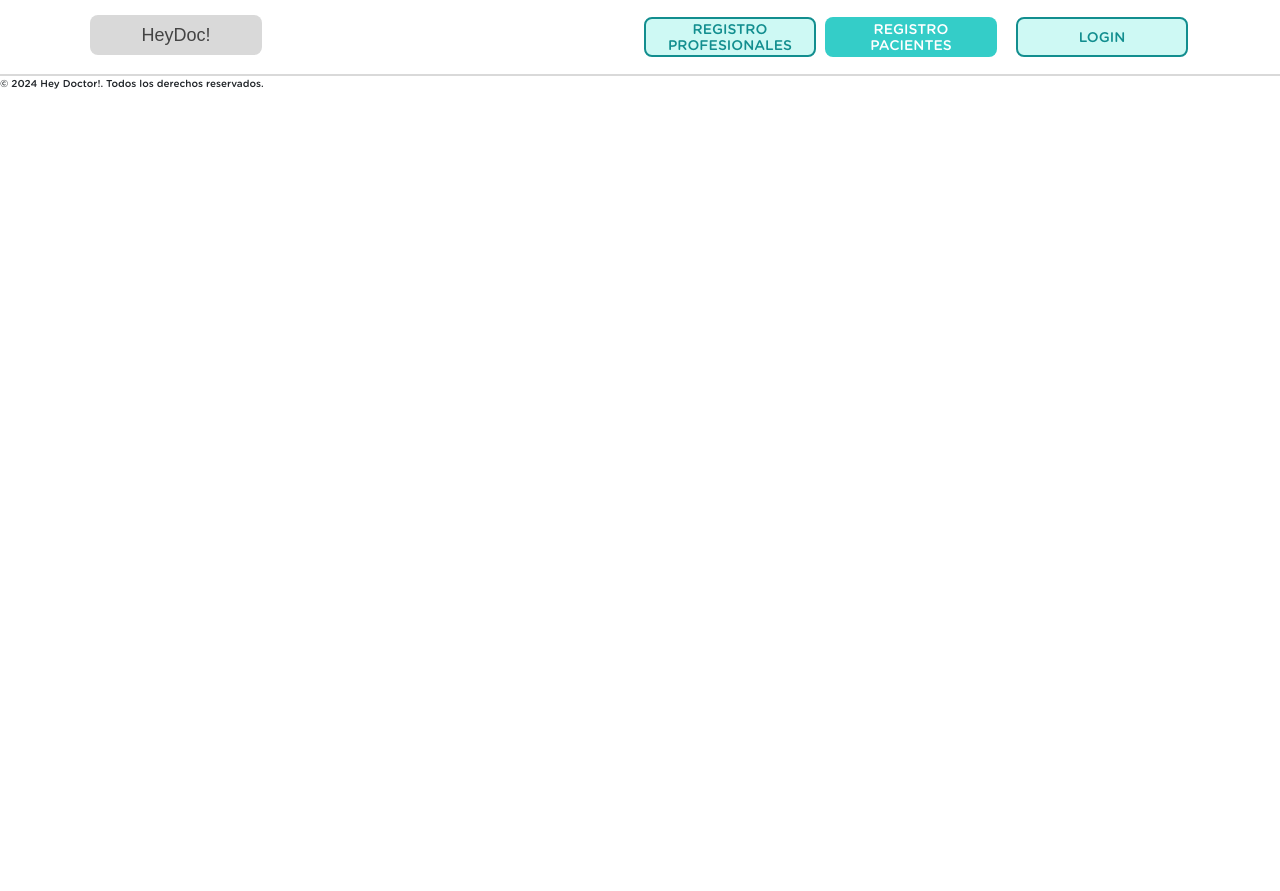
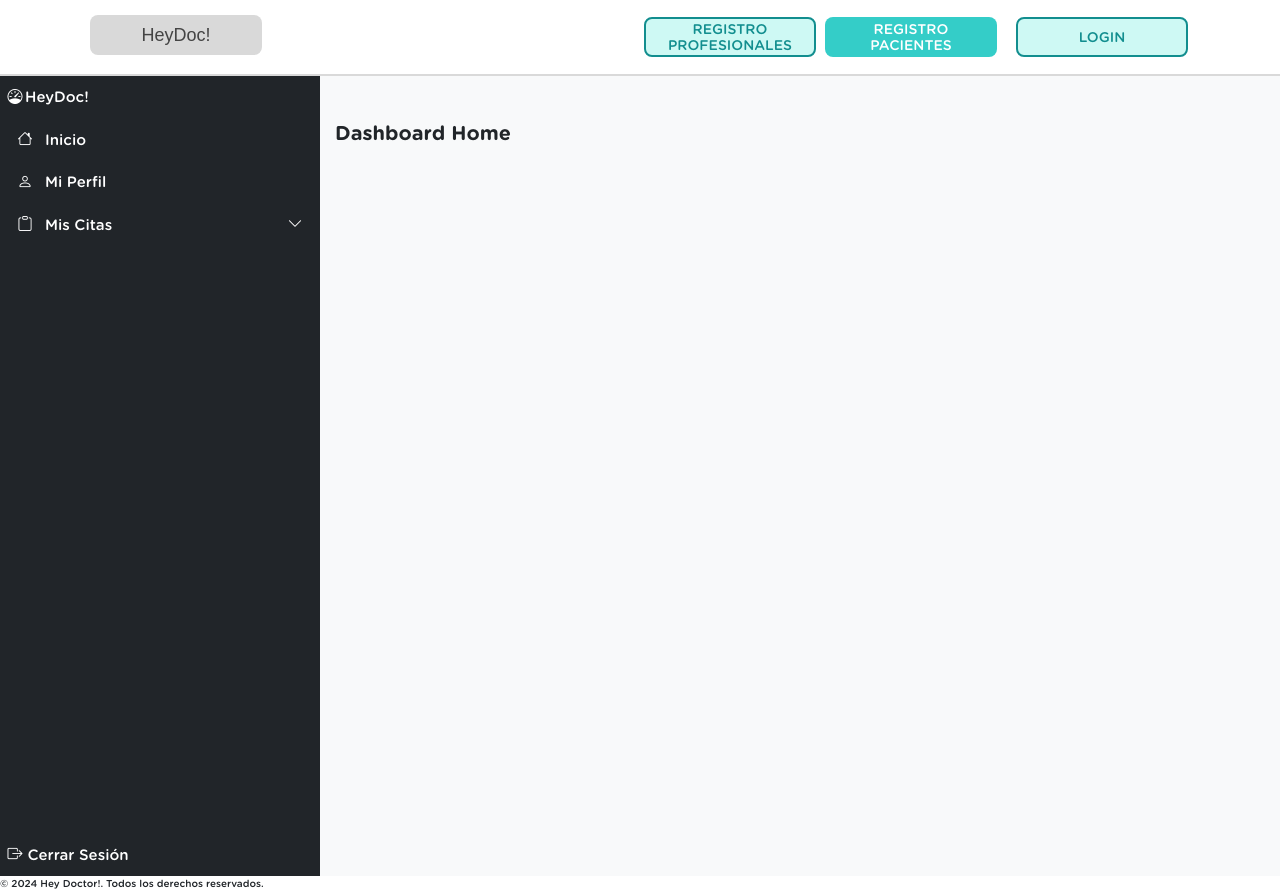
Before and after one commit to No-Country-simulation/S17-02-ft-Java-React, a React app in the folder frontend/: page /dashboard in a window 1280 px wide. Before the commit the page ends 800 px from the top, so only its background shows below. Built offline with nearby package versions, Linux system fonts and the light colour scheme; the HTML template or start-up script is replaced by a standard one; a web font is replaced by a local one.

Commit message:
Sidebar agregado

```diff
--- a/frontend/src/App.tsx
+++ b/frontend/src/App.tsx
@@ -12,6 +12,14 @@ import Home from "./components/home/index.tsx";
 import MercadoPago from "./components/mercadoPago/MercadoPago.tsx";
 import ProfileComponent from "./Pages/Profile.tsx";
 import Booking from "./Pages/Booking.tsx";
+import DashboardLayout from "./layout/DashboardLayout";
+import DashboardHome from "./components/DashboardSpecialist/DashboardHome";
+import NuevaCita from "./components/DashboardSpecialist/NuevaCita.tsx";
+import ListaCitas from "./components/DashboardSpecialist/ListaCitas.tsx";
+import Profile from "./Pages/Profile.tsx";
+// import DashboardProfile from "./components/DashboardSpecialist/Profile";
+// import NuevaCita from "./components/DashboardSpecialist/NuevaCita";
+// import VerCitas from "./components/DashboardSpecialist/VerCitas";
 
 axios.defaults.baseURL = "https://telemedicina-v1-0.onrender.com";
 
@@ -26,10 +34,17 @@ const App: React.FC = () => {
           <Route path="/prueba-mp" element={<MercadoPago />} />
           <Route path="/profile" element={<ProfileComponent />} />
           <Route path="/reservas" element={<Booking />} />
-          <Route
-            path="/registerespecialist"
-            element={<RegisterEspecialist />}
-          />
+
+          {/* Rutas del dashboard */}
+      <Route path="/dashboard" element={<DashboardLayout />}>
+        <Route index element={<DashboardHome />} />
+        <Route path="home" element={<DashboardHome />} />
+        <Route path="perfil" element={<Profile />} />
+        <Route path="nueva-cita" element={<NuevaCita />} />
+        <Route path="ver-citas" element={<ListaCitas />} />
+      </Route>
+
+          <Route path="/registerespecialist" element={<RegisterEspecialist />} />
           <Route path="/registeruser" element={<RegisterUser />} />
           <Route path="/profilesesion" element={<ProfileSesion />} />
         </Routes>
--- /dev/null
+++ b/frontend/src/components/DashboardSpecialist/DashboardHome.tsx
@@ -0,0 +1,9 @@
+const DashboardHome = () => {
+  return (
+    <div className="mt-5">
+      <h1>Dashboard Home</h1>
+    </div>
+  );
+};
+
+export default DashboardHome;
--- /dev/null
+++ b/frontend/src/components/DashboardSpecialist/ListaCitas.tsx
@@ -0,0 +1,9 @@
+
+
+const ListaCitas = () => {
+  return (
+    <div>Lista Citas</div>
+  )
+}
+
+export default ListaCitas
--- /dev/null
+++ b/frontend/src/components/DashboardSpecialist/NuevaCita.tsx
@@ -0,0 +1,11 @@
+
+
+
+
+const NuevaCita = () => {
+  return (
+    <div>NuevaCita</div>
+  )
+}
+
+export default NuevaCita
--- /dev/null
+++ b/frontend/src/components/DashboardSpecialist/Sidebar.tsx
@@ -0,0 +1,85 @@
+import { useState } from "react";
+import { Link } from "react-router-dom";
+import "bootstrap-icons/font/bootstrap-icons.css";
+
+const Sidebar = () => {
+  const [isCitasOpen, setIsCitasOpen] = useState(false);
+
+  const toggleCitas = () => setIsCitasOpen(!isCitasOpen);
+
+  return (
+    <div className="bg-dark col-auto col-md-3 min-vh-100 d-flex flex-column">
+      <Link
+        className="text-decoration-none d-flex align-items-center gap-1 text-white mt-3 d-none d-sm-inline"
+        to="home"
+      >
+        <i className="fs-4 bi bi-speedometer"></i>
+        <span className="ms-1 fs-4">HeyDoc!</span>
+      </Link>
+
+      <nav className="nav nav-pills flex-column gap-3 mt-4 flex-grow-1">
+        <Link
+          className="nav-link text-white d-flex align-items-center fs-4 gap-1"
+          to="home"
+        >
+          <i className="fs-4 bi bi-house"></i>
+          <span className="ms-3 d-none d-sm-inline fs-4">Inicio</span>
+        </Link>
+
+        <Link
+          className="nav-link text-white fs-4 d-flex align-items-center gap-1"
+          to="perfil"
+        >
+          <i className="fs-4 bi bi-person"></i>
+          <span className="ms-3 d-none d-sm-inline fs-4">Mi Perfil</span>
+        </Link>
+
+        <div className="nav-item">
+          <a
+            className="nav-link text-white fs-4 d-flex align-items-center gap-1"
+            href="#"
+            onClick={toggleCitas}
+            aria-expanded={isCitasOpen}
+            aria-controls="citas-collapse"
+          >
+            <i className="fs-4 bi bi-clipboard"></i>
+            <span className="ms-3 d-none d-sm-inline fs-4">Mis Citas</span>
+            <i
+              className={`ms-auto bi ${
+                isCitasOpen ? "bi-chevron-up" : "bi-chevron-down"
+              }`}
+            ></i>
+          </a>
+
+          <div
+            className={`collapse ${isCitasOpen ? "show" : ""}`}
+            id="citas-collapse"
+          >
+            <nav className="nav flex-column ms-3 mt-2">
+              <Link className="nav-link text-white fs-5" to="nueva-cita"> {/* Mantener sin barra */}
+                <i className="bi bi-plus-circle"></i>
+                <span className="ms-3 d-none d-sm-inline fs-4">Nueva Cita</span>
+              </Link>
+              <Link className="nav-link text-white fs-5" to="ver-citas">
+                <i className="bi bi-list-ul"></i>
+                <span className="ms-3 d-none d-sm-inline fs-4">Ver Citas</span>
+              </Link>
+            </nav>
+          </div>
+        </div>
+      </nav>
+
+      <div className="mt-auto mb-3">
+        <a
+          className="nav-link text-white fs-4 d-flex align-items-center gap-1"
+          href="#"
+        >
+          <i className="fs-4 bi bi-box-arrow-right"></i>
+          <span className="ms-1 fs-4">Cerrar Sesión</span>
+        </a>
+      </div>
+    </div>
+  );
+};
+
+export default Sidebar;
--- /dev/null
+++ b/frontend/src/layout/DashboardLayout.tsx
@@ -0,0 +1,17 @@
+import { Outlet } from "react-router-dom";
+import Sidebar from "../components/DashboardSpecialist/Sidebar";
+
+const DashboardLayout = () => {
+  return (
+    <div className="container-fluid">
+      <div className="row">
+        <Sidebar />
+        <div className="col bg-light p-4">
+          <Outlet />
+        </div>
+      </div>
+    </div>
+  );
+};
+
+export default DashboardLayout;
```
Also changed, not shown: frontend/src/Pages/Dashboard.tsx (added, +12 -0 lines).
